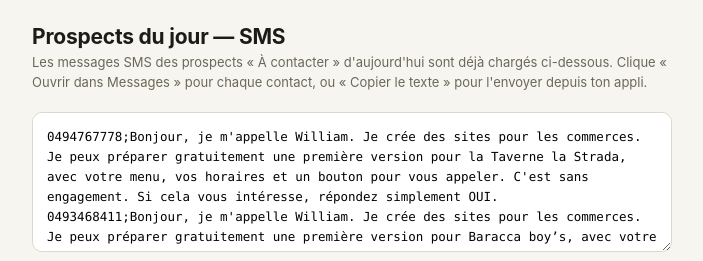
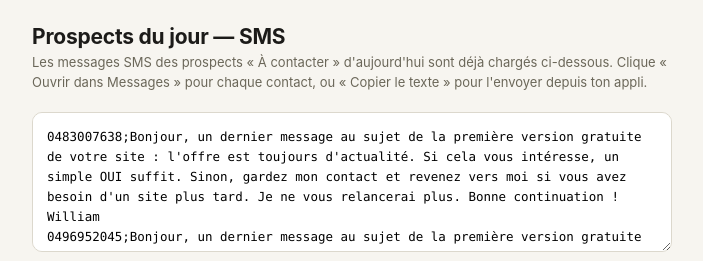
Before and after one commit to William-Prove/sms-tool, a plain HTML site: page index.html in a window 1280 px wide. Shown: the top 261 px of the page, without its empty margins (288-991 px from the left). Drawn offline with Linux system fonts and the light colour scheme.

Commit message:
File SMS du jour

```diff
--- a/index.html
+++ b/index.html
@@ -145,16 +145,36 @@
   <h1>Prospects du jour — SMS</h1>
   <p class="sub">Les messages SMS des prospects « À contacter » d'aujourd'hui sont déjà chargés ci-dessous. Clique « Ouvrir dans Messages » pour chaque contact, ou « Copier le texte » pour l'envoyer depuis ton appli.</p>
 
-  <textarea id="input" placeholder="0470111222;Bonjour, je m'appelle William...">0494767778;Bonjour, je m'appelle William. Je crée des sites pour les commerces. Je peux préparer gratuitement une première version pour la Taverne la Strada, avec votre menu, vos horaires et un bouton pour vous appeler. C'est sans engagement. Si cela vous intéresse, répondez simplement OUI.
-0493468411;Bonjour, je m'appelle William. Je crée des sites pour les commerces. Je peux préparer gratuitement une première version pour Baracca boy’s, avec votre menu, vos horaires et un bouton pour vous appeler. C'est sans engagement. Si cela vous intéresse, répondez simplement OUI.
-0495675125;Bonjour, je m'appelle William. Je crée des sites pour les commerces. Je peux préparer gratuitement une première version pour Toque &amp; moi, avec vos produits, vos horaires et l'itinéraire. C'est sans engagement. Si cela vous intéresse, répondez simplement OUI.
-0485439859;Bonjour, je m'appelle William. Je crée des sites pour les commerces. Je peux préparer gratuitement une première version pour la Boulangerie Nada Patisserie, avec vos produits, vos horaires et l'itinéraire. C'est sans engagement. Si cela vous intéresse, répondez simplement OUI.
-0456219701;Bonjour, je m'appelle William. Je crée des sites pour les commerces. Je peux préparer gratuitement une première version pour Barber street, avec vos prestations, vos horaires et un bouton pour vous appeler. C'est sans engagement. Si cela vous intéresse, répondez simplement OUI.
-0455122852;Bonjour, je m'appelle William. Je crée des sites pour les commerces. Je peux préparer gratuitement une première version pour O'barber, avec vos prestations, vos horaires et un bouton pour vous appeler. C'est sans engagement. Si cela vous intéresse, répondez simplement OUI.
-0472293552;Bonjour, je m'appelle William. Je crée des sites pour les commerces. Je peux préparer gratuitement une première version pour Origin-elle, avec une sélection de vos articles, vos horaires et l'itinéraire. C'est sans engagement. Si cela vous intéresse, répondez simplement OUI.
-0465502025;Bonjour, je m'appelle William. Je crée des sites pour les commerces. Je peux préparer gratuitement une première version pour Couture An-Nour, avec une sélection de vos articles, vos horaires et l'itinéraire. C'est sans engagement. Si cela vous intéresse, répondez simplement OUI.
-0499814823;Bonjour, je m'appelle William. Je crée des sites pour les commerces. Je peux préparer gratuitement une première version pour CJ CARS SRL, avec vos services, votre zone d'intervention et un bouton pour vous appeler. C'est sans engagement. Si cela vous intéresse, répondez simplement OUI.
-0475702392;Bonjour, je m'appelle William. Je crée des sites pour les commerces. Je peux préparer gratuitement une première version pour WRM Cars sprl, avec vos services, votre zone d'intervention et un bouton pour vous appeler. C'est sans engagement. Si cela vous intéresse, répondez simplement OUI.</textarea>
+  <textarea id="input" placeholder="0470111222;Bonjour, je m'appelle William...">0483007638;Bonjour, un dernier message au sujet de la première version gratuite de votre site : l'offre est toujours d'actualité. Si cela vous intéresse, un simple OUI suffit. Sinon, gardez mon contact et revenez vers moi si vous avez besoin d'un site plus tard. Je ne vous relancerai plus. Bonne continuation ! William
+0496952045;Bonjour, un dernier message au sujet de la première version gratuite de votre site : l'offre est toujours d'actualité. Si cela vous intéresse, un simple OUI suffit. Sinon, gardez mon contact et revenez vers moi si vous avez besoin d'un site plus tard. Je ne vous relancerai plus. Bonne continuation ! William
+0496049754;Bonjour, un dernier message au sujet de la première version gratuite de votre site : l'offre est toujours d'actualité. Si cela vous intéresse, un simple OUI suffit. Sinon, gardez mon contact et revenez vers moi si vous avez besoin d'un site plus tard. Je ne vous relancerai plus. Bonne continuation ! William
+0478814395;Bonjour, un dernier message au sujet de la première version gratuite de votre site : l'offre est toujours d'actualité. Si cela vous intéresse, un simple OUI suffit. Sinon, gardez mon contact et revenez vers moi si vous avez besoin d'un site plus tard. Je ne vous relancerai plus. Bonne continuation ! William
+0486132138;Bonjour, un dernier message au sujet de la première version gratuite de votre site : l'offre est toujours d'actualité. Si cela vous intéresse, un simple OUI suffit. Sinon, gardez mon contact et revenez vers moi si vous avez besoin d'un site plus tard. Je ne vous relancerai plus. Bonne continuation ! William
+0478781199;Bonjour, un dernier message au sujet de la première version gratuite de votre site : l'offre est toujours d'actualité. Si cela vous intéresse, un simple OUI suffit. Sinon, gardez mon contact et revenez vers moi si vous avez besoin d'un site plus tard. Je ne vous relancerai plus. Bonne continuation ! William
+0484535336;Bonjour, un dernier message au sujet de la première version gratuite de votre site : l'offre est toujours d'actualité. Si cela vous intéresse, un simple OUI suffit. Sinon, gardez mon contact et revenez vers moi si vous avez besoin d'un site plus tard. Je ne vous relancerai plus. Bonne continuation ! William
+0455102788;Bonjour, un dernier message au sujet de la première version gratuite de votre site : l'offre est toujours d'actualité. Si cela vous intéresse, un simple OUI suffit. Sinon, gardez mon contact et revenez vers moi si vous avez besoin d'un site plus tard. Je ne vous relancerai plus. Bonne continuation ! William
+0490199806;Bonjour, un dernier message au sujet de la première version gratuite de votre site : l'offre est toujours d'actualité. Si cela vous intéresse, un simple OUI suffit. Sinon, gardez mon contact et revenez vers moi si vous avez besoin d'un site plus tard. Je ne vous relancerai plus. Bonne continuation ! William
+0470040706;Bonjour, un dernier message au sujet de la première version gratuite de votre site : l'offre est toujours d'actualité. Si cela vous intéresse, un simple OUI suffit. Sinon, gardez mon contact et revenez vers moi si vous avez besoin d'un site plus tard. Je ne vous relancerai plus. Bonne continuation ! William
+0470504659;Bonjour, je reviens vers vous au sujet de la première version gratuite pour le Restaurant des trévires. L'offre est toujours d'actualité, sans engagement. Si cela vous intéresse, répondez simplement OUI et je vous prépare un aperçu. Bonne journée ! William
+0470955048;Bonjour, je reviens vers vous au sujet de la première version gratuite pour Code Bar. L'offre est toujours d'actualité, sans engagement. Si cela vous intéresse, répondez simplement OUI et je vous prépare un aperçu. Bonne journée ! William
+0467627864;Bonjour, je reviens vers vous au sujet de la première version gratuite pour Rosa Lisa. L'offre est toujours d'actualité, sans engagement. Si cela vous intéresse, répondez simplement OUI et je vous prépare un aperçu. Bonne journée ! William
+0484539455;Bonjour, je reviens vers vous au sujet de la première version gratuite pour Croustille. L'offre est toujours d'actualité, sans engagement. Si cela vous intéresse, répondez simplement OUI et je vous prépare un aperçu. Bonne journée ! William
+0498887956;Bonjour, je reviens vers vous au sujet de la première version gratuite pour Artelegance. L'offre est toujours d'actualité, sans engagement. Si cela vous intéresse, répondez simplement OUI et je vous prépare un aperçu. Bonne journée ! William
+0484841576;Bonjour, je reviens vers vous au sujet de la première version gratuite pour Imaj Coiffure. L'offre est toujours d'actualité, sans engagement. Si cela vous intéresse, répondez simplement OUI et je vous prépare un aperçu. Bonne journée ! William
+0470840202;Bonjour, je reviens vers vous au sujet de la première version gratuite pour Adel&amp;Adele. L'offre est toujours d'actualité, sans engagement. Si cela vous intéresse, répondez simplement OUI et je vous prépare un aperçu. Bonne journée ! William
+0474096063;Bonjour, je reviens vers vous au sujet de la première version gratuite pour jolies courbes By Steph. L'offre est toujours d'actualité, sans engagement. Si cela vous intéresse, répondez simplement OUI et je vous prépare un aperçu. Bonne journée ! William
+0478018234;Bonjour, je reviens vers vous au sujet de la première version gratuite pour le Garage Auto services KR. L'offre est toujours d'actualité, sans engagement. Si cela vous intéresse, répondez simplement OUI et je vous prépare un aperçu. Bonne journée ! William
+0487156078;Bonjour, je reviens vers vous au sujet de la première version gratuite pour le Garage AZ CARS. L'offre est toujours d'actualité, sans engagement. Si cela vous intéresse, répondez simplement OUI et je vous prépare un aperçu. Bonne journée ! William
+0472616481;Bonjour, je m'appelle William. Je crée des sites pour les commerces. Je peux préparer gratuitement une première version pour D'un goût à l'autre, avec votre menu, vos horaires et un bouton pour vous appeler. C'est sans engagement. Si cela vous intéresse, répondez simplement OUI.
+0479413026;Bonjour, je m'appelle William. Je crée des sites pour les commerces. Je peux préparer gratuitement une première version pour croque madame sandwich bar by Rachel, avec votre menu, vos horaires et un bouton pour vous appeler. C'est sans engagement. Si cela vous intéresse, répondez simplement OUI.
+0488975485;Bonjour, je m'appelle William. Je crée des sites pour les commerces. Je peux préparer gratuitement une première version pour Croissant Dore, avec vos produits, vos horaires et l'itinéraire. C'est sans engagement. Si cela vous intéresse, répondez simplement OUI.
+0478114741;Bonjour, je m'appelle William. Je crée des sites pour les commerces. Je peux préparer gratuitement une première version pour Chouquette &amp; Patito, avec vos produits, vos horaires et l'itinéraire. C'est sans engagement. Si cela vous intéresse, répondez simplement OUI.
+0470856328;Bonjour, je m'appelle William. Je crée des sites pour les commerces. Je peux préparer gratuitement une première version pour Mathilde Hairdresser, avec vos prestations, vos horaires et un bouton pour vous appeler. C'est sans engagement. Si cela vous intéresse, répondez simplement OUI.
+0471355902;Bonjour, je m'appelle William. Je crée des sites pour les commerces. Je peux préparer gratuitement une première version pour Maison Sama, avec vos prestations, vos horaires et un bouton pour vous appeler. C'est sans engagement. Si cela vous intéresse, répondez simplement OUI.
+0472404878;Bonjour, je m'appelle William. Je crée des sites pour les commerces. Je peux préparer gratuitement une première version pour Claïa by Adeline, avec une sélection de vos articles, vos horaires et l'itinéraire. C'est sans engagement. Si cela vous intéresse, répondez simplement OUI.
+0494928732;Bonjour, je m'appelle William. Je crée des sites pour les commerces. Je peux préparer gratuitement une première version pour Coeurs sans Frontières Bastogne, avec une sélection de vos articles, vos horaires et l'itinéraire. C'est sans engagement. Si cela vous intéresse, répondez simplement OUI.
+0460211369;Bonjour, je m'appelle William. Je crée des sites pour les commerces. Je peux préparer gratuitement une première version pour colbra garage auto, avec vos services, votre zone d'intervention et un bouton pour vous appeler. C'est sans engagement. Si cela vous intéresse, répondez simplement OUI.
+0497318982;Bonjour, je m'appelle William. Je crée des sites pour les commerces. Je peux préparer gratuitement une première version pour AD Pneus, avec vos services, votre zone d'intervention et un bouton pour vous appeler. C'est sans engagement. Si cela vous intéresse, répondez simplement OUI.</textarea>
   <div class="format">Format : <code>numéro;message</code> — un prospect par ligne. Les numéros belges commençant par 0 sont convertis automatiquement en +32.</div>
 
   <button class="gen" onclick="generate()">Générer la file</button>
```
